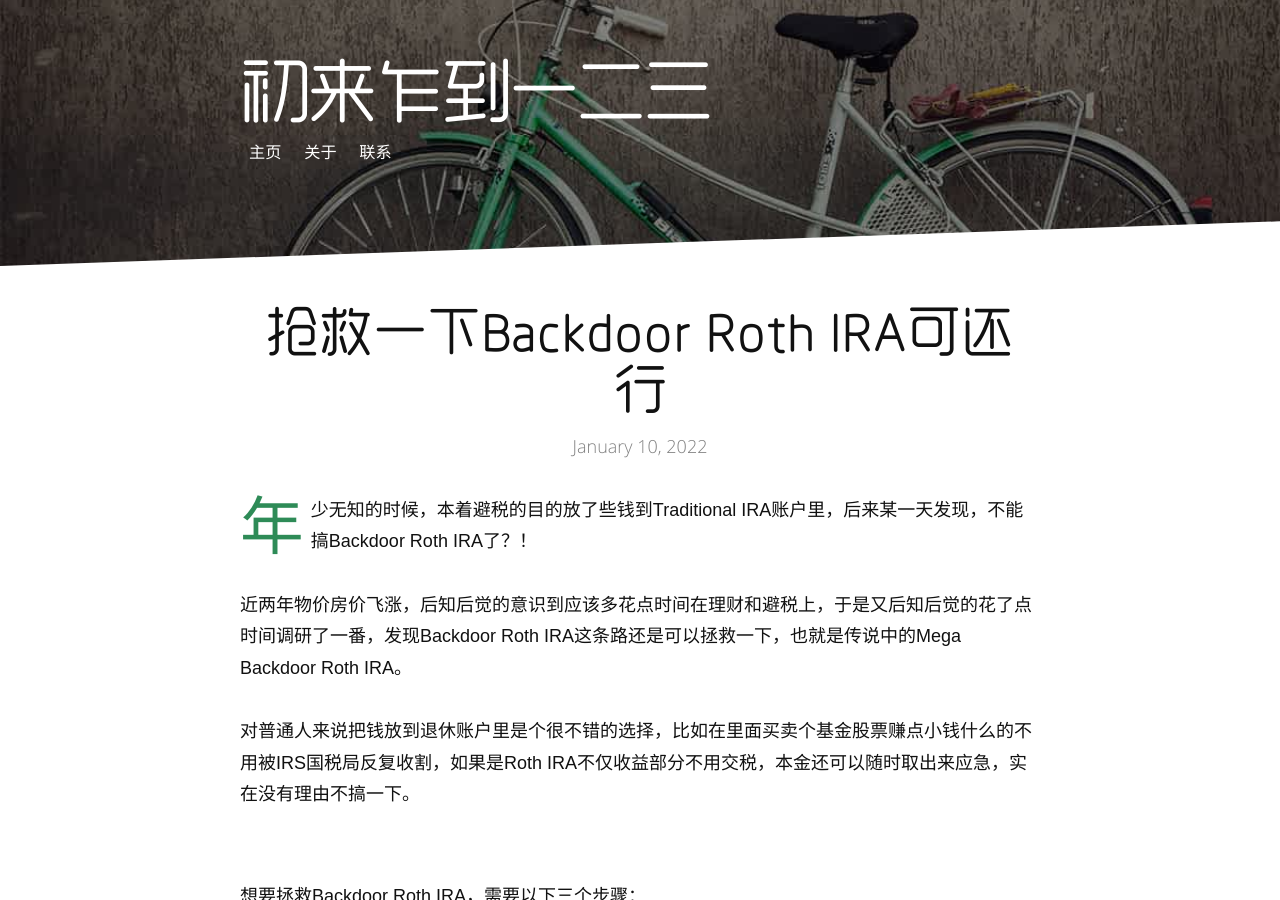
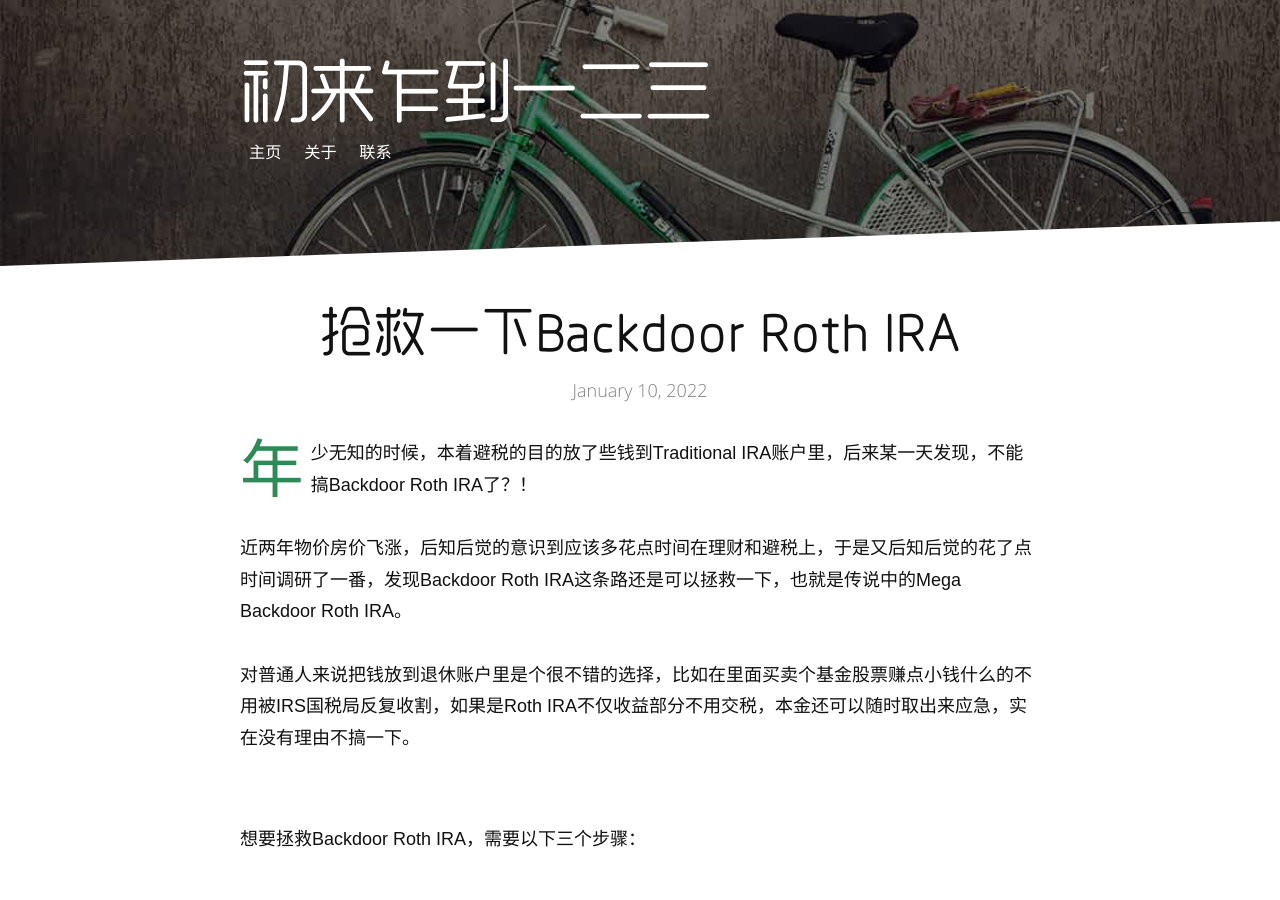
Before and after one commit to wolfwifee/wolfwifee.github.com, a Jekyll site: the page built from _posts/2022-01-10-contribute-backdoor-roth-ira.md, in a window 1280 px wide and 900 px high. Built offline with Jekyll 4.4.1, drawn with Linux system fonts in a browser that asks for light colours; comment, search, counter and statistics services are not loaded.

Commit message:
Update 2022-01-10-contribute-backdoor-roth-ira.md

```diff
--- a/_posts/2022-01-10-contribute-backdoor-roth-ira.md
+++ b/_posts/2022-01-10-contribute-backdoor-roth-ira.md
@@ -2,7 +2,7 @@
 layout: post
 title: 不能做Backdoor Roth IRA了怎么办？怎么做Mega Backdoor Roth IRA？每个人都应该尽早关注理财和避税
 description: "把钱放到退休账户里是个很不错的选择，traditional ira, roth ira, 401k, after-tax 401k, roth 401k等等等等。traditional ira里有钱，不能够backdoor roth ira了怎么办？可以试试做mega backdoor roth ira"
-heading: 抢救一下Backdoor Roth IRA可还行
+heading: 抢救一下Backdoor Roth IRA
 publish: true
 published: true
 datePublished: 2022-01-10T00:00:00.000Z
```
